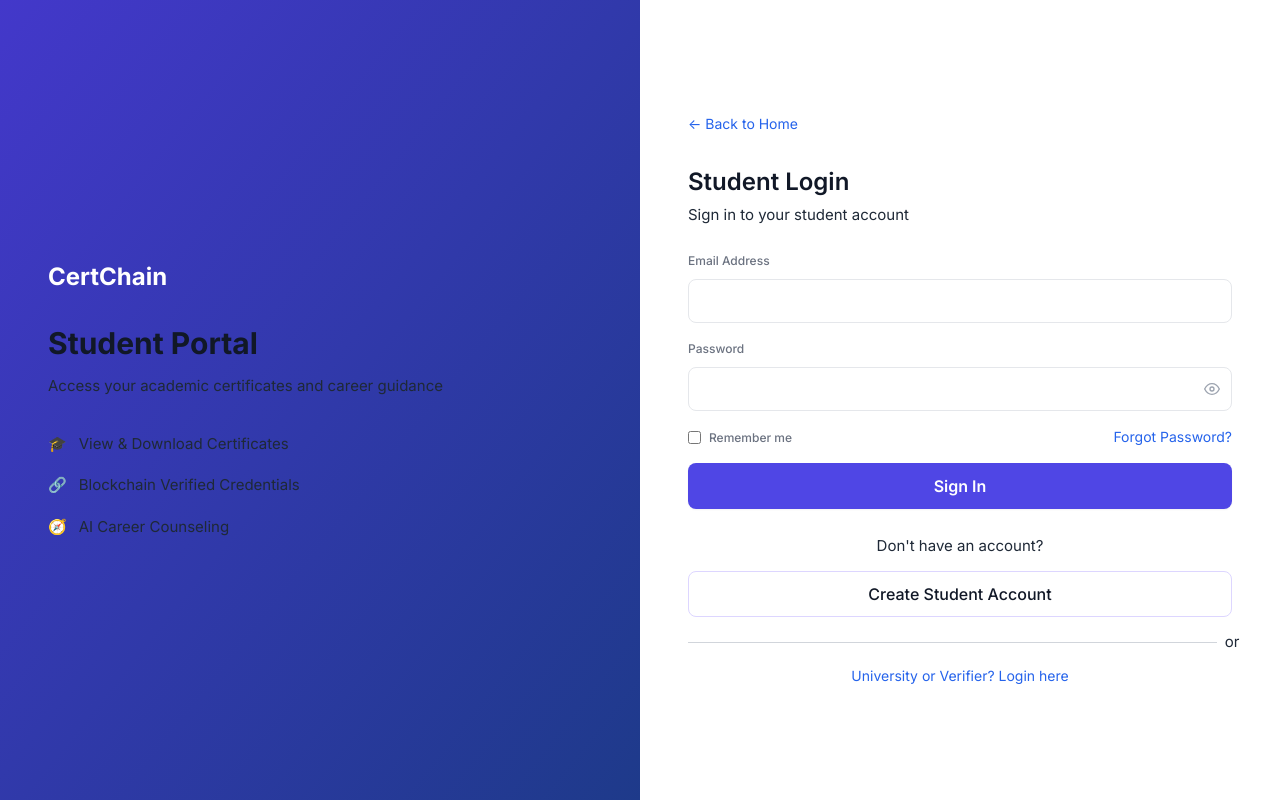
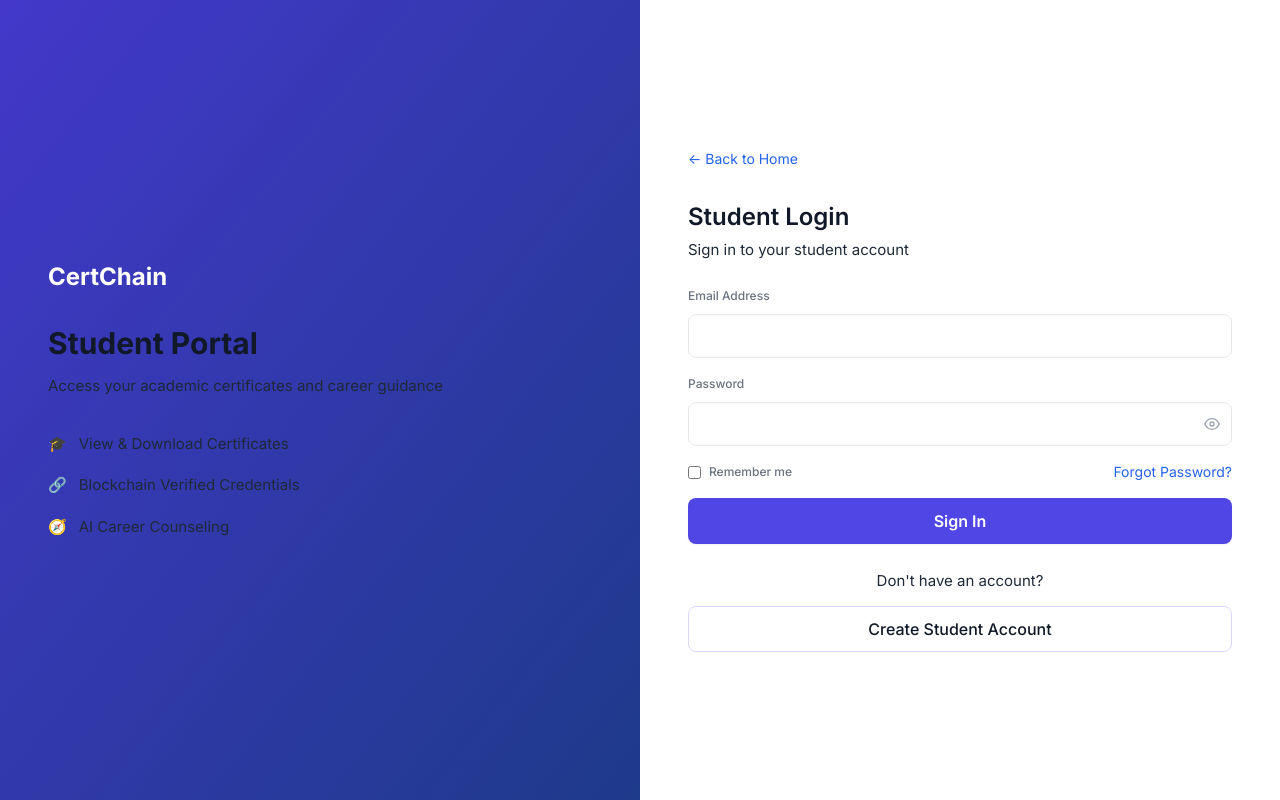
Before and after one commit to Sudeepudasaini/BlockChain_certificate_verification, a React (Vite) app in the folder frontend/: page /student/login in a window 1280 px wide. Built offline with nearby package versions, Linux system fonts and the light colour scheme; no server answers.

Commit message:
new added

```diff
--- a/frontend/src/pages/auth/StudentLogin.jsx
+++ b/frontend/src/pages/auth/StudentLogin.jsx
@@ -163,19 +163,7 @@ export default function StudentLogin() {
             Create Student Account
           </Link>
 
-          <div className="relative my-2">
-            <div className="absolute inset-x-0 top-1/2 border-t border-gray-300 dark:border-gray-600"></div>
-            <span className="relative left-1/2 -translate-x-1/2 bg-white dark:bg-gray-800 px-2 text-xs text-gray-500 dark:text-gray-400">
-              or
-            </span>
-          </div>
-
-          <Link
-            to="/login"
-            className="text-sm text-gray-500 dark:text-gray-400 hover:text-indigo-600 dark:hover:text-indigo-400 block"
-          >
-            University or Verifier? Login here
-          </Link>
+          {/* Removed the 'or' divider and university/verifier login link per request */}
         </div>
       </div>
     </div>
```
